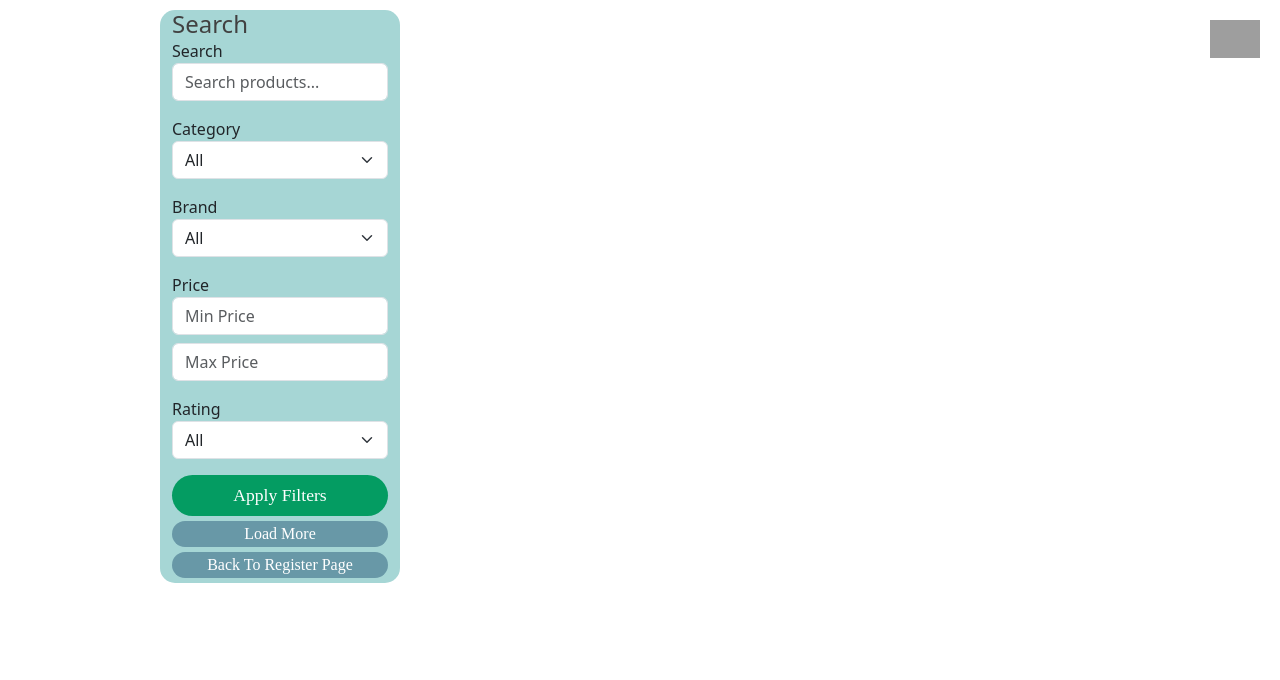
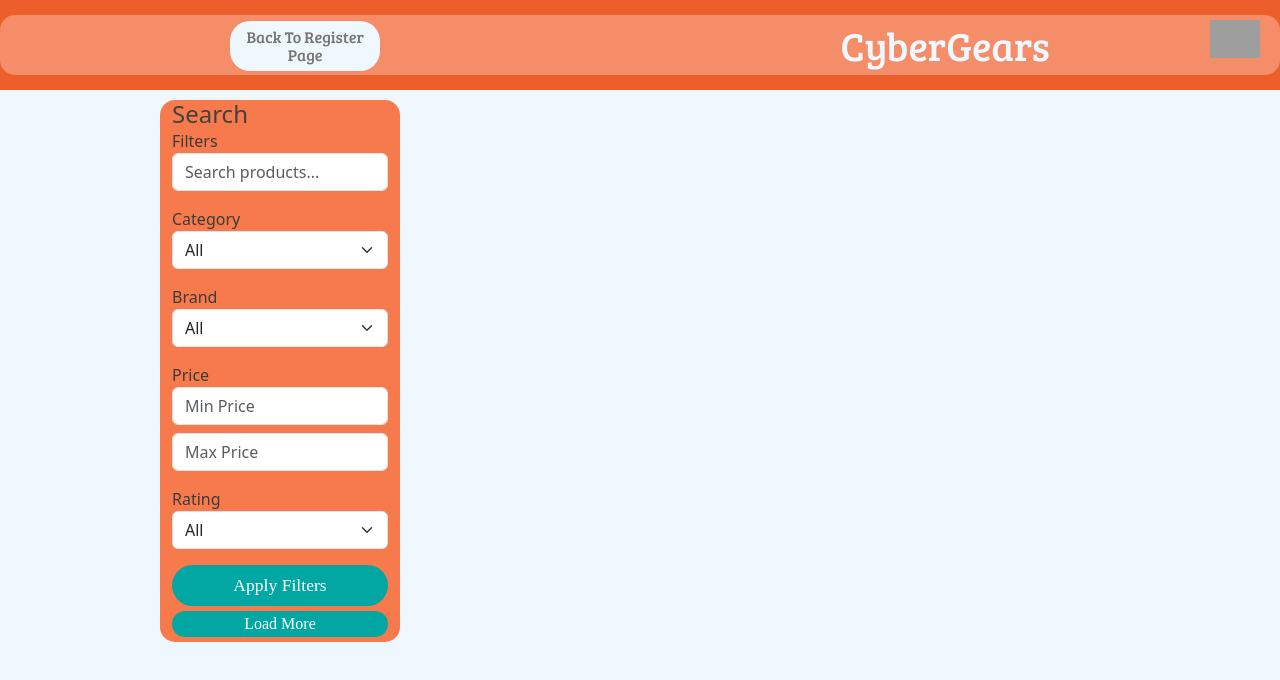
Before and after one commit to Giorgiqutashvili/ProjectWebsite-2, a plain HTML site: page products.html in a window 1280 px wide. Drawn offline with nearby package versions, Linux system fonts and the light colour scheme; no server answers; grey boxes are pictures that could not be loaded.

Commit message:
ProjectWebsite-Final2

```diff
--- a/products.css
+++ b/products.css
@@ -1,6 +1,75 @@
 * {
     margin: 0 !important;
     box-sizing: border-box !important;
+}
+
+body {
+    background-color: aliceblue;
+}
+
+.main-name {
+    color: aliceblue;
+    font-family: "Bree Serif", serif;
+    font-weight: 400;
+    font-style: normal;
+}
+
+.bree-serif-regular {
+    font-family: "Bree Serif", serif;
+    font-weight: 400;
+    font-style: normal;
+  }
+
+
+.site-header {
+    width: 100% !important;
+    height: 90px !important;
+    background-color: #EC5E2A;
+    display: flex;
+    flex: row;
+    align-items: center;
+    justify-content: center;
+}
+
+.site-header2 {
+    width: 1700px !important;
+    max-width: 1700px !important;
+    height: 60px !important;
+    background-color: #f58e68;
+    display: flex !important;
+    flex-direction: row;
+    align-items: center !important;
+    justify-content: space-around !important;
+    border-radius: 15px;
+}
+
+
+
+.main-page {
+    border: none;
+    background-color:aliceblue;
+    color: rgb(207, 207, 207) !important;
+    border-radius: 20px;
+    cursor: pointer;
+    width: 150px !important;
+    height: 50px !important;
+    font-family: 'Times New Roman', Times, serif !important;
+    animation: loadMore2 0.3s;
+    margin-bottom: 5px !important;
+    font-weight: 150% !important;
+    margin-top: 6px !important;
+    line-height: 17px !important;
+}
+
+.a1-1 {
+    text-decoration: none !important;
+    user-select: none !important;
+    margin: 0 !important;
+    color: rgb(117, 117, 117) !important;
+    font-family: "Bree Serif", serif;
+    font-weight: 400;
+    font-style: normal;
+    font-weight: 150% !important;
 }
 
 .main-div {
@@ -164,26 +233,6 @@ a {
     color: white !important;
 }
 
-.main-page {
-    border: none;
-    background-color: rgb(104, 152, 167);
-    color: rgb(255, 255, 255) !important;
-    border-radius: 20px;
-    cursor: pointer;
-    width: 100% !important;
-    font-family: 'Times New Roman', Times, serif !important;
-    animation: loadMore2 0.3s;
-    margin-bottom: 5px !important;
-}
-
-.a1-1 {
-    text-decoration: none !important;
-    user-select: none !important;
-    margin: 0 !important;
-    color: rgb(255, 255, 255) !important;
-}
-
-/* Media Queries */
 @media (max-width: 1024px) {
     .container1-1 {
         width: 85% !important;
@@ -289,3 +338,76 @@ a {
 .card:hover {
     animation: growCard 0.3s forwards;
 }
+
+.main-page:hover {
+    background-color: rgb(228, 227, 227);
+}
+
+.col-md-3 {
+    background-color: #f77a4c !important;
+
+}
+
+.form-label {
+    color: rgb(59, 59, 59) !important;
+}
+
+.w-100 {
+    background-color: #02A6A3 !important;
+}
+
+.load-more {
+    background-color: #02A6A3 !important;
+}
+
+.w-100:hover{
+    background-color: #009994 !important;
+}
+
+.load-more:hover{
+    background-color: #009994 !important;
+}
+
+.card-body {
+    background-color: #73f5f3 !important;
+}
+
+.card {
+    border-radius: 10px !important;
+}
+
+.fa-solid {
+    font-size: 135%;
+    cursor: pointer;
+}
+
+.cart-icon {
+    font-size: 50% !important;
+}
+
+@media (max-width: 1100px) {
+    .col-md-3 {
+        display: none;
+    }
+    #menuIcon {
+        display: block;
+    }
+}
+@media (min-width: 1101px) {
+    #menuIcon {
+        display: none;
+    }
+    .col-md-3 {
+        display: block;
+    }
+}
+
+.cart-icon {
+    display: block !important;
+    position: absolute !important;
+}
+
+.cart-a {
+    display: block !important;
+    position: relative !important;
+}
--- a/products.html
+++ b/products.html
@@ -6,8 +6,15 @@
     <title>Document</title>
     <link rel="preconnect" href="https://fonts.googleapis.com" />
     <link rel="preconnect" href="https://fonts.gstatic.com" crossorigin />
+    <link rel="stylesheet" href="https://cdnjs.cloudflare.com/ajax/libs/font-awesome/6.7.2/css/all.min.css" integrity="sha512-Evv84Mr4kqVGRNSgIGL/F/aIDqQb7xQ2vcrdIwxfjThSH8CSR7PBEakCr51Ck+w+/U6swU2Im1vVX0SVk9ABhg==" crossorigin="anonymous" referrerpolicy="no-referrer" />
     <link
       href="https://fonts.googleapis.com/css2?family=Anton&family=Bree+Serif&family=Kanit:ital,wght@0,100;0,200;0,300;0,400;0,500;0,600;0,700;0,800;0,900;1,100;1,200;1,300;1,400;1,500;1,600;1,700;1,800;1,900&family=Poppins:ital,wght@0,100;0,200;0,300;0,400;0,500;0,600;0,700;0,800;0,900;1,100;1,200;1,300;1,400;1,500;1,600;1,700;1,800;1,900&display=swap"
+      rel="stylesheet"
+    />
+    <link rel="preconnect" href="https://fonts.googleapis.com" />
+    <link rel="preconnect" href="https://fonts.gstatic.com" crossorigin />
+    <link
+      href="https://fonts.googleapis.com/css2?family=Anton&family=Bree+Serif&family=Kanit:ital,wght@0,100;0,200;0,300;0,400;0,500;0,600;0,700;0,800;0,900;1,100;1,200;1,300;1,400;1,500;1,600;1,700;1,800;1,900&family=Poppins:ital,wght@0,100;0,200;0,300;0,400;0,500;0,600;0,700;0,800;0,900;1,100;1,200;1,300;1,400;1,500;1,600;1,700;1,800;1,900&family=Share+Tech+Mono&display=swap"
       rel="stylesheet"
     />
     <link
@@ -19,13 +26,31 @@
     <link rel="stylesheet" href="./products.css" />
   </head>
   <body>
+    <div class="site-header">
+      <div class="site-header2">
+        <div class="cart-icon">
+          <a href="cart.html" class="cart-a">
+            <img
+              src="https://cdn-icons-png.flaticon.com/512/263/263142.png"
+              alt="Cart"
+              width="50"
+            />
+          </a>
+        </div>
+        <button class="main-page">
+          <a class="a1-1" href="./index.html">Back To Register Page</a>
+        </button>
+        <h1 class="main-name bree-serif-regular">CyberGears</h1>
+        <i class="fa-solid fa-bars" id="menuIcon" onclick="toggleSidebar()"></i>
+      </div>
+    </div>
     <div class="main-div">
       <div class="container1-1">
         <div class="row">
-          <aside class="col-md-3">
+          <aside class="col-md-3" id="sidebar">
             <h4>Search</h4>
             <div class="mb-3">
-              <label class="form-label">Search</label>
+              <label class="form-label">Filters</label>
               <input
                 type="text"
                 class="form-control"
@@ -95,12 +120,6 @@
               Apply Filters
             </button>
             <button onclick="loadMore()" class="load-more">Load More</button>
-            <button class="main-page"><a class="a1-1" href="./index.html">Back To Register Page</a></button>
-            <div class="cart-icon">
-              <a href="cart.html">
-                  <img src="https://cdn-icons-png.flaticon.com/512/263/263142.png" alt="Cart" width="50">
-              </a>
-            </div>
           </aside>
           <section class="col-md-9 sect1"></section>
         </div>
--- a/products.js
+++ b/products.js
@@ -174,3 +174,8 @@ document.addEventListener("DOMContentLoaded", () => {
     data.products.forEach(item => (section.innerHTML += cardCode(item)));
   });
 });
+
+function toggleSidebar() {
+  let sidebar = document.getElementById("sidebar");
+  sidebar.style.display = (sidebar.style.display === "none" || sidebar.style.display === "") ? "block" : "none";
+}
--- a/style.css
+++ b/style.css
@@ -1,6 +1,14 @@
+* {
+    font-family: Cambria, Cochin, Georgia, Times, 'Times New Roman', serif;
+    margin: 0;
+    box-sizing: border-box;
+    font-weight: 120%;
+}
+
+
 body {
     font-family: 'Poppins', sans-serif;
-    background-color: #0d0d0d;
+    background-color: #ffe1c4;
     color: #fff;
     display: flex;
     justify-content: center;
@@ -13,10 +21,10 @@ body {
 }
 
 form {
-    background: linear-gradient(135deg, #252525, #333);
+    background: #e97044;
     padding: 20px;
     border-radius: 12px;
-    box-shadow: 0px 4px 15px rgba(255, 255, 255, 0.1);
+    box-shadow: 0px 4px 15px #EC5E2A;
     max-width: 400px;
     width: 90%;
     display: flex;
@@ -37,14 +45,17 @@ label {
     font-size: 13px;
     margin-bottom: 4px;
     font-weight: bold;
-    color: #ccc;
+    color: #ffc493;
+    font-family:'Trebuchet MS', 'Lucida Sans Unicode', 'Lucida Grande', 'Lucida Sans', Arial, sans-serif;
+    font-weight: 120%;
+    font-size: 105%;
 }
 
 input, select {
     padding: 8px;
     border-radius: 5px;
     border: none;
-    background-color: #222;
+    background-color: #cccccc;
     color: #fff;
     outline: none;
     transition: 0.3s;
@@ -52,12 +63,12 @@ input, select {
 }
 
 input:focus, select:focus {
-    background-color: #333;
-    box-shadow: 0px 0px 10px rgba(0, 255, 255, 0.6);
+    background-color: #f89c7b;
+    box-shadow: 0px 0px 10px     rgb(245, 134, 44);
 }
 
 button {
-    background: linear-gradient(135deg, #1e88e5, #1565c0);
+    background-color: #02A6A3 !important;
     color: #fff;
     padding: 8px;
     border: none;
```
Also changed, not shown: cart.css (+23 -0 lines), index.html (+12 -12 lines).
